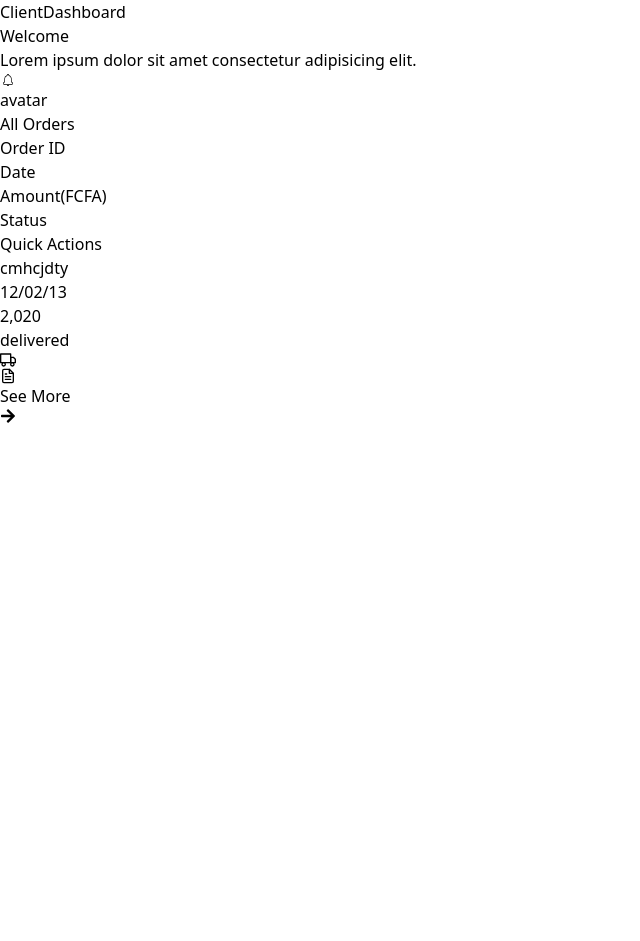
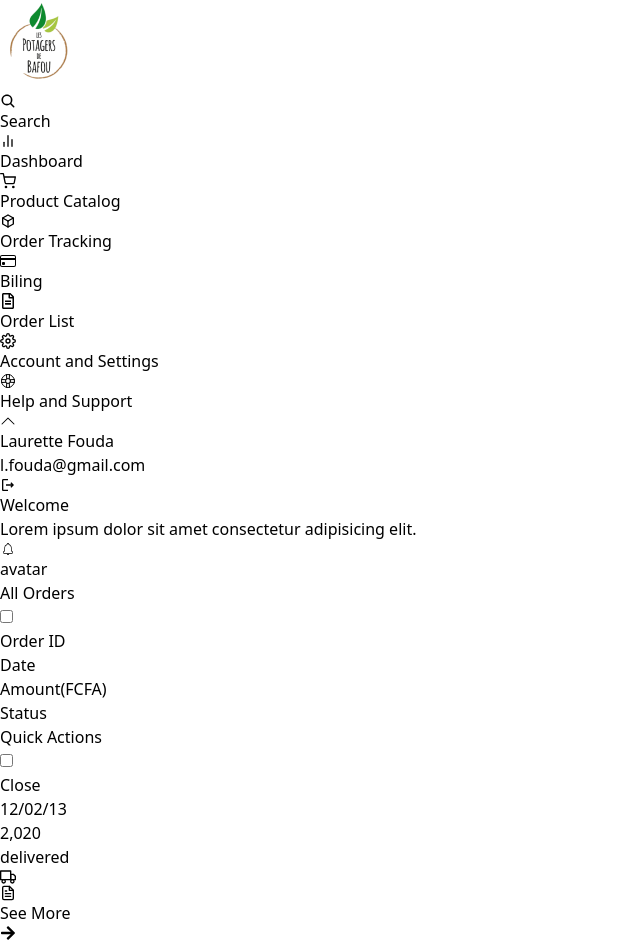
Before and after one commit to Immersion-group3/Wholesale-app, a React (Vite) app: page /clientdash in a window 1280 px wide. Shown: the whole page, without its empty margins (0-640 px from the left). Before the commit the page ends 800 px from the top, so only its background shows below. Built offline with nearby package versions, Linux system fonts and the light colour scheme.

Commit message:
working on client dashboard

```diff
--- a/src/pages/ClientDashboard.jsx
+++ b/src/pages/ClientDashboard.jsx
@@ -2,51 +2,64 @@ import { CiBellOn } from "react-icons/ci";
 import { FiTruck } from "react-icons/fi";
 import { FiFileText } from "react-icons/fi";
 import { FaArrowRight } from "react-icons/fa";
-
+import Sidebar from "../components/Sidebar";
 
 
 const ClientDashboard = () => {
     return (
-        <div className="float-right">ClientDashboard
-            <div className="flex">
+        <div className="flex gap-10" >
+
+            <div>
+                <Sidebar />
+            </div>
+            <div className="float-right my-10">
+                <div className="flex mb-5">
                     <div>
                         <p className="text-2xl">Welcome</p>
-                    <p>Lorem ipsum dolor sit amet consectetur adipisicing elit.</p></div>
-                <div className="flex float-end">
-                    <CiBellOn className="text-2xl" />
-                    <span className="bg-blue-200 h-10 w-15 rounded-full">avatar</span>
+                        <p>Lorem ipsum dolor sit amet consectetur adipisicing elit.</p>
+                    </div>
+                    <div className="flex ml-96">
+                        <CiBellOn className="text-4xl" />
+                        <span className="bg-slate-50 shadow-md h-16 w-16 rounded-full">avatar</span>
                     </div>
                 </div>
 
-            <div className='flex border shadow-md rounded-lg w-5/6 h-52 p-3 gap-3 pb-3 mb-5'>
+                <div className='flex border shadow-md rounded-lg w-max h-52 p-3 gap-3 pb-3 mb-10'>
                     <div className='bg-[#c5e0b5] border shadow-md rounded-lg w-72 h-44'></div>
                     <div className=' bg-[#5aaf71] border shadow-md rounded-lg w-72 h-44'></div>
                     <div className='bg-[#c2d979] border shadow-md rounded-lg w-72 h-44'></div>
                 </div>
 
-            <div className='border shadow-md rounded-md w-5/6 h-96 mb-10'>
+                <div className='border shadow-md rounded-lg w-auto h-3/6 mb-10'>
                     <p className='border-b-2 drop-shadow-sm text-green-950 font-bold text-xl p-3' >All Orders</p>
-                <div className='border-b-2 drop-shadow-sm flex justify-around'>
+                    <div className='border-b-2 drop-shadow-sm flex justify-between p-2'>
+                        <div className="flex gap-2">
+                            <input type="checkbox" name="checkbox" id="checkbox" />
                             <p>Order ID</p>
+                        </div>
                         <p>Date</p>
                         <p>Amount(FCFA)</p>
                         <p>Status</p>
                         <p>Quick Actions</p>
                     </div>
 
-                <div className='border-b-2 drop-shadow-sm flex gap-3 justify-around'>
-                    <p>cmhcjdty</p>
+                    <div className='border-b-2 drop-shadow-sm flex gap-3 justify-between p-2'>
+                        <div className="flex gap-2 ">
+                            <input type="checkbox" name="checkbox" id="checkbox" />
+                            <p>Close</p>
+                        </div>
                         <p>12/02/13</p>
                         <p>2,020</p>
                         <p>delivered</p>
 
-                    <div className="flex gap-3">
+                        <div className="flex gap-5">
                             <span className="text-xl"><FiTruck /></span>
                             <span className="text-xl"><FiFileText /></span>
                         </div>
 
                     </div>
-<button className="flex float-end">See More <FaArrowRight /></button>
+                    <button className="flex float-end my-2 mx-2 border shadow rounded p-1 ">See More <FaArrowRight className="pt-1" /></button>
+                </div>
             </div>
 
         </div>
```
Lines whose indentation alone changed are shown as unchanged.
